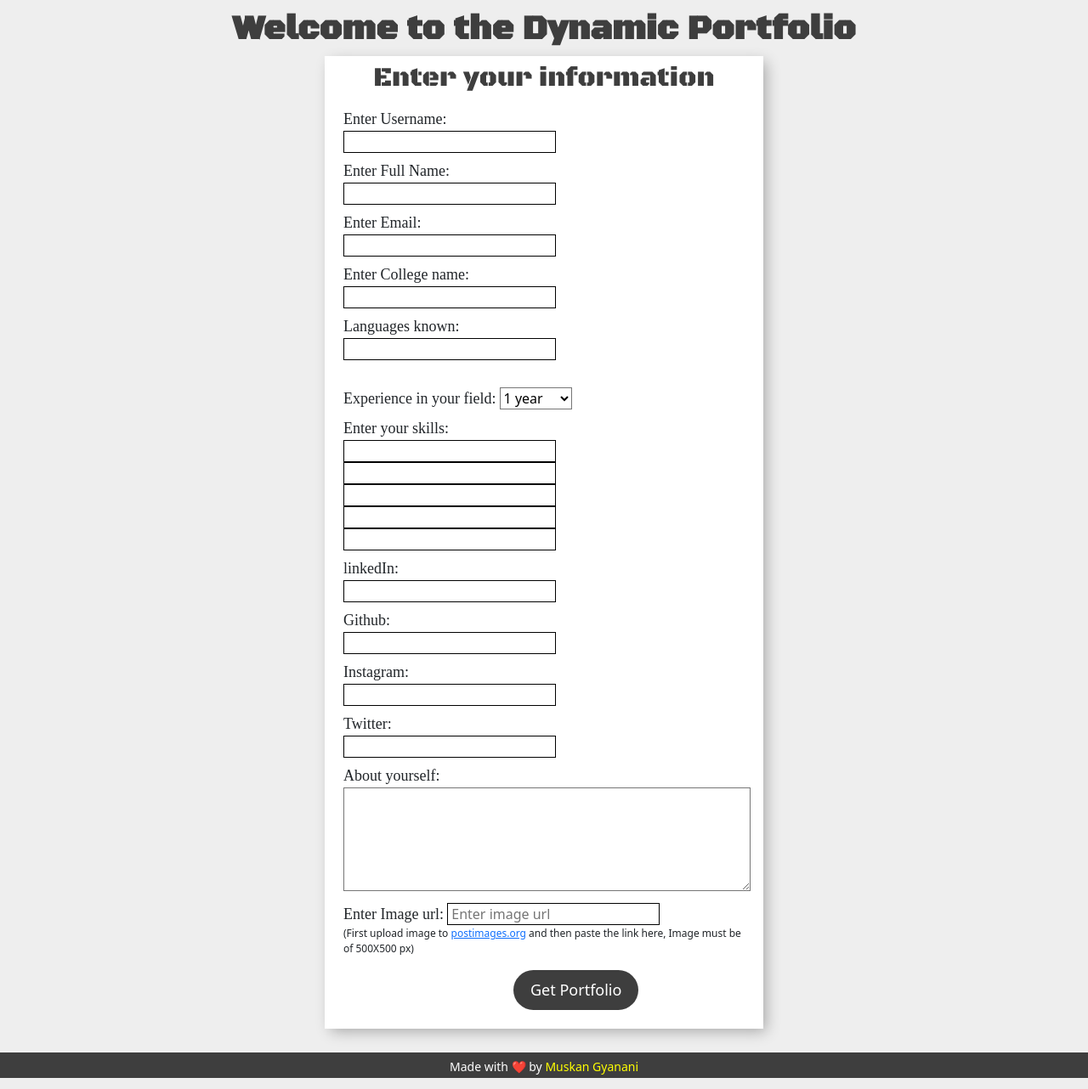
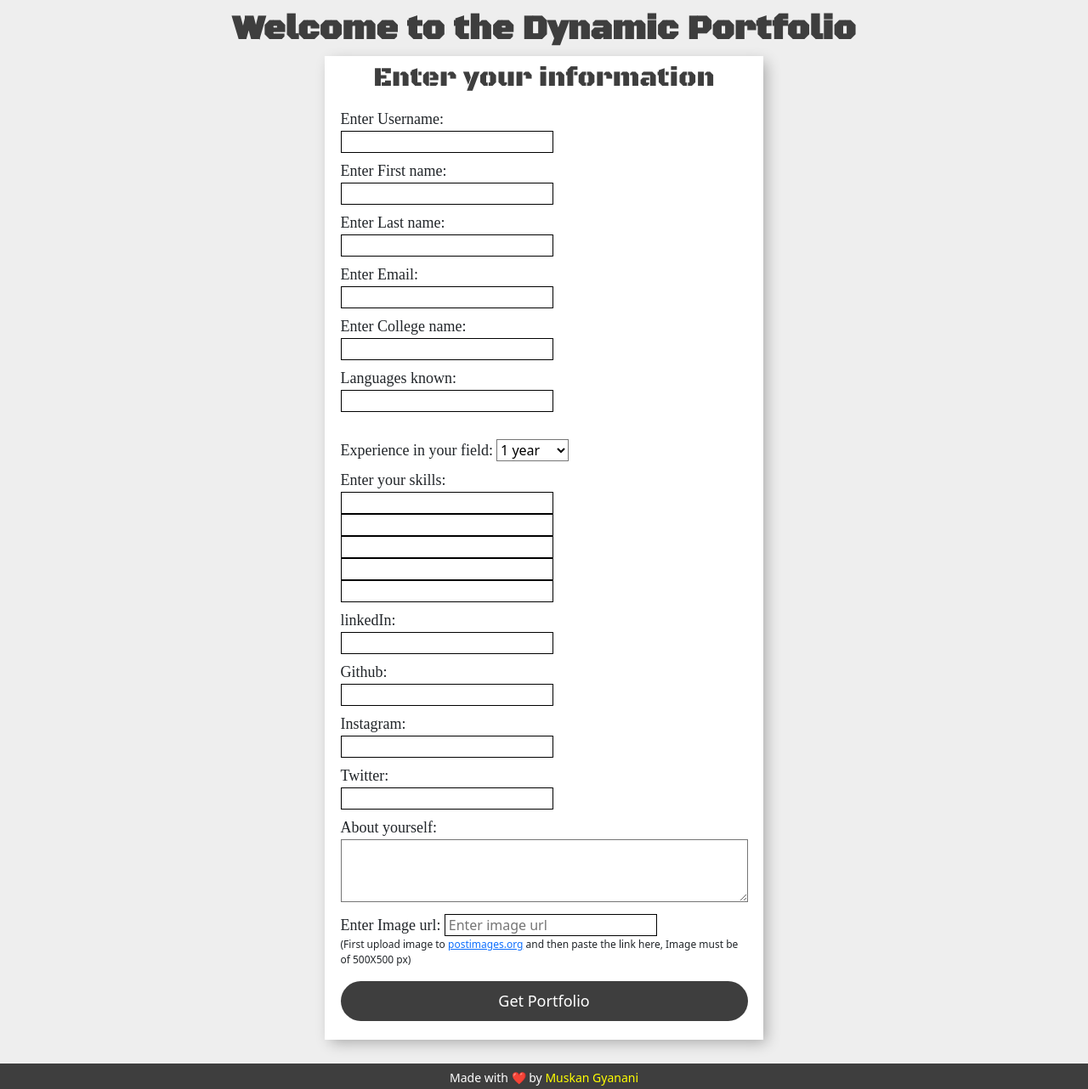
Before and after one commit to muskaann129/Dynamic-Portfolio, a Flask app: page / in a window 1280 px wide. Shown: the whole page at 85% size. Run offline with Flask 3, Linux system fonts and the light colour scheme; some web fonts are replaced.

Commit message:
responsive

```diff
--- a/main.py
+++ b/app.py
@@ -20,7 +20,8 @@ def admin():
         return render_template("admin.html", data={"success":False,"alert": True,"reason":"Username Already exists"})
     except:
           pass
-    name = request.form.get("name")
+    first = request.form.get("first")
+    last = request.form.get("last")
     email = request.form.get("email")
     college = request.form.get("clg")
     language = request.form.get("lng")
@@ -39,7 +40,8 @@ def admin():
 
 
     user_data[username] = {"username": username,
-                                "name": name,
+                                "first": first,
+                                "last": last,
                                 "email":email,
                                 "college": college,
                                 "lang": language,
--- a/templates/admin.html
+++ b/templates/admin.html
@@ -21,15 +21,18 @@
         font-family: 'Black Ops One', cursive;
         color: #3e3e3e;
         font-size: 40px;
+        text-align: center;
         font-weight: bold;
         margin-bottom: 10px;
     }
     .main{
+        height: 100%;
         margin-top: 10px;
         display: grid;
+        /* background-color: red; */
         place-items: center;
     }
-    form,.form,input,label,textarea,p,a,select,option,h2{
+    form,.form,input,label,textarea,p,a,select,option,h2,.inputs{
         background-color: #fff;
     }
     textarea{
@@ -39,9 +42,11 @@
         font-size: 12px;
     }
     .form{
-        /* border-radius: 10px; */
+        display: flex;
+        align-items: center;
+        justify-content: center;
+        flex-direction: column;
         margin-bottom: 30px;
-        /* border: 1px solid #3e3e3e; */
         box-shadow:
         0 0 0 2px rgb(255, 255, 255),
         0.3em 0.3em 1em rgba(0, 0, 0, 0.3);
@@ -49,7 +54,6 @@
         padding:0 20px 20px 20px;
     }
     input{
-        /* background-color: #fff; */
         border: 1px solid black;
         width: 250px;
         outline: none;
@@ -61,7 +65,7 @@
         margin-top: 5px;
     }
     button{
-        margin-left: 200px;
+        width: 100%;
         padding: 10px 20px;
         font-size: 18px;
         background-color: #3e3e3e;
@@ -95,6 +99,42 @@
         color: yellow;
         text-decoration: none;
     }
+
+    /* resopnsive */
+
+    @media only screen and (max-width: 320px) {
+        .main {
+            width: 163%;
+        }
+        footer{
+            width: 163%;
+        }
+    }
+
+    @media only screen and (max-width: 1020px) {
+        .form{
+            width: 60%;
+        }
+    }
+    @media only screen and (max-width: 700px) {
+        textarea[cols]{
+            width: 250px;
+        }
+        .form{
+            width: 90%;
+        }
+    }
+
+    @media only screen and (max-width: 426px) {
+        h1{
+            font-size: 30px;
+        }
+        input,textarea[cols]{
+            width: 270px;
+        }
+    }
+
+
 </style>
 
 <body>
@@ -102,14 +142,19 @@
         <h1>Welcome to the Dynamic Portfolio</h1>
         <div class="form">
             <h2>Enter your information</h2>
+            <div class="inputs">
                 <form action="/portfolio" method="post">
                     <label for="username">Enter Username: </label>
                     <br>
                     <input type="text" name="uname">
                     <br>
-                <label for="name">Enter Full Name: </label>
+                    <label for="name">Enter First name: </label>
                     <br>
-                <input type="text" name="name" id="">
+                    <input type="text" name="first">
+                    <br>
+                    <label for="name">Enter Last name: </label>
+                    <br>
+                    <input type="text" name="last">
                     <br>
                     <label for="email">Enter Email: </label>
                     <br>
@@ -153,13 +198,14 @@
                     <br>
                     <label for="about">About yourself:</label>
                     <br>
-                <textarea name="abt" cols="50" rows="5" maxlength="1000"></textarea>
+                    <textarea name="abt" cols="50" rows="3" maxlength="1000"></textarea>
                     <br>
                     <label for="image">Enter Image url: </label>
                     <input name="image" placeholder=" Enter image url">
                     <p>(First upload image to <a href="https://postimages.org" target="_blank">postimages.org</a> and then paste the link here, Image must be of 500X500 px)</p>
                     <button type="submit">Get Portfolio</button>
                 </form>
+            </div>
         </div>
     </div>
 <footer>
```
Also changed, not shown: templates/portfolio.html (+76 -18 lines). Lines whose indentation alone changed are shown as unchanged.
